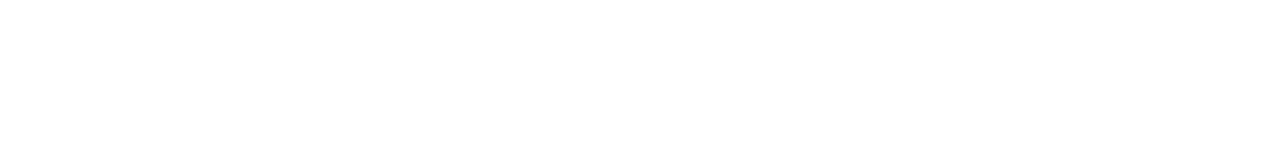
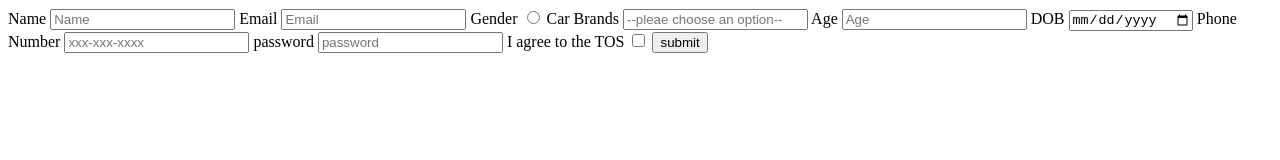
Before and after one commit to acciojob/signup-form-car-laxmankr72, a website: page main.html in a window 1280 px wide. Drawn offline with Linux system fonts and the light colour scheme.

Commit message:
created a submission

```diff
--- a/main.html
+++ b/main.html
@@ -8,6 +8,28 @@
 
 <body>
 	<!-- the entire body must be written by student -->
+	<form method="post">
+		<label for="name">Name</label>
+	<input type="text" id="name" placeholder="Name" required>
+	<label for="email">Email</label>
+	<input type="email" id="email" placeholder="Email" required>
+	<label for="gender">Gender</label>
+	<input type="radio" id="gender_m,gender_f" name="gender"  required>
+	<label for="cars">Car Brands</label>
+	<input type="select" id="cars" placeholder="--pleae choose an option--" required>
+	<label for="age">Age</label>
+	<input type="number" id="age" placeholder="Age" required>
+	<label for="dob">DOB</label>
+	<input type="date" id="dob"  required>
+	<label for="tel">Phone Number</label>
+	<input type="tel" id="tel" placeholder="xxx-xxx-xxxx" >
+	<label for="password">password</label>
+	<input type="password" id="password" placeholder="password" required>
+	<label for="tos">I agree to the TOS</label>
+	<input type="checkbox" id="tos"  required>
+	<button>submit</button>
+	</form>
+
     <script type="text/javascript" src="./script.js">
 </script>
 
```
